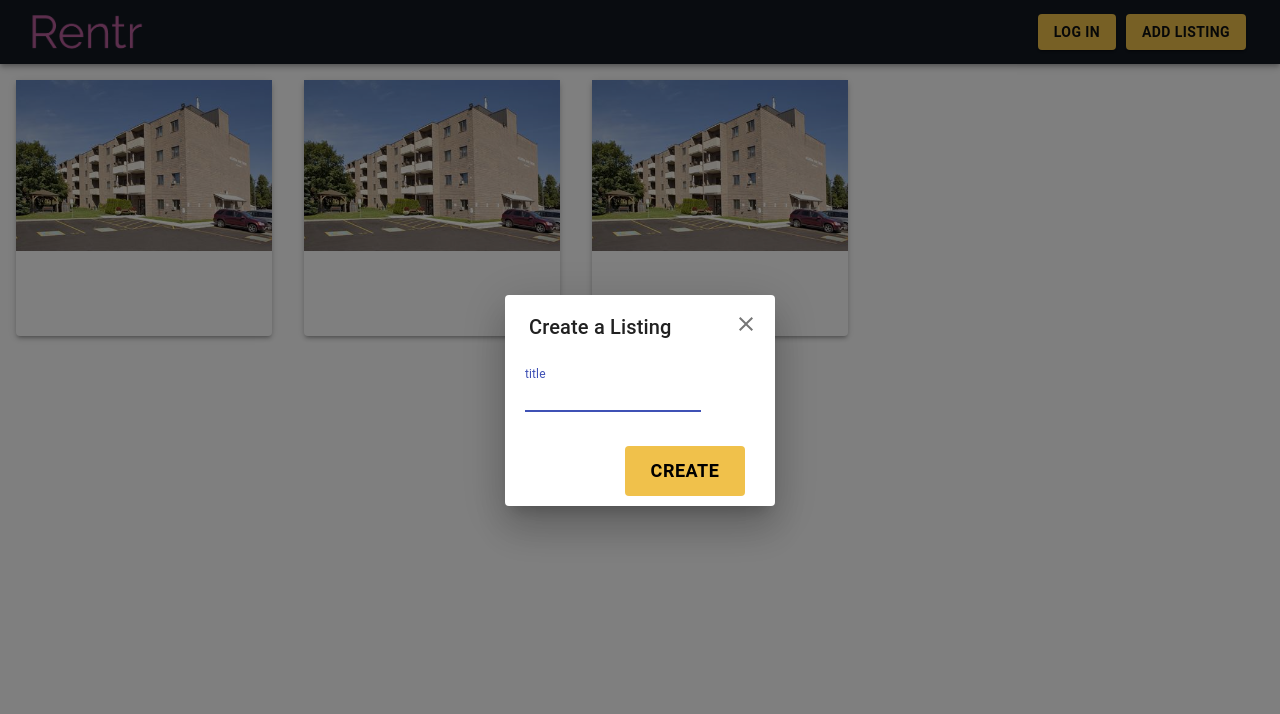
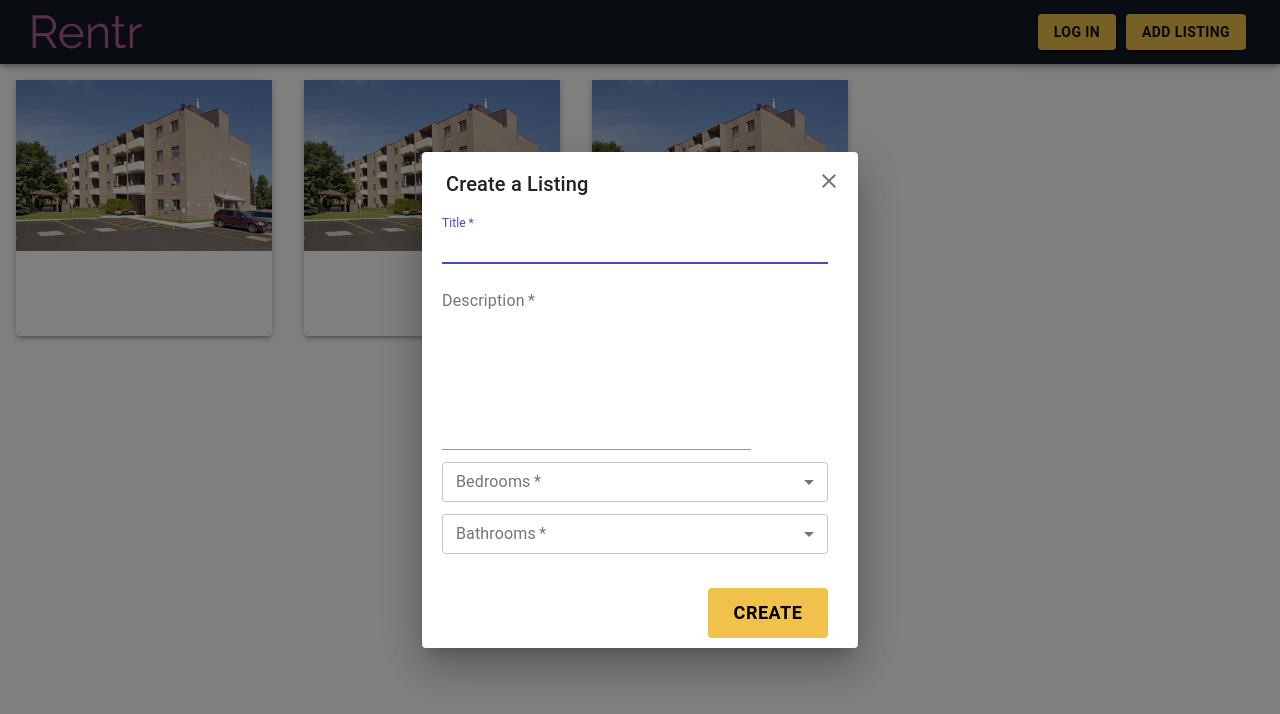
Before and after one commit to jcsnorlax97/rentr, a React (Create React App) app in the folder frontend/: page / in a window 1280 px wide. Both pictures are taken after a click on the button "ADD LISTING". Shown: the top 714 px of the page. Built offline with nearby package versions, Linux system fonts and the light colour scheme.

Commit message:
Basic UI of Creating Listing Form
Just the basic, barebones UI. This is without much design consideration... styling will be left for the future.

```diff
--- a/frontend/src/actions/CreateListing.js
+++ b/frontend/src/actions/CreateListing.js
@@ -1,6 +1,27 @@
 export const setTitle = (inputString) => {
     return {
         type: "SET_TITLE",
+        payload: inputString
+    }
+}
+
+export const setDescription = (inputString) => {
+    return {
+        type: "SET_DESCRIPTION",
+        payload: inputString
+    }
+}
+
+export const setNumberOfBedrooms = (inputString) => {
+    return {
+        type: "SET_NUMBER_OF_BEDROOMS",
+        payload: inputString
+    }
+}
+
+export const setNumberOfBathrooms = (inputString) => {
+    return {
+        type: "SET_NUMBER_OF_BATHROOMS",
         payload: inputString
     }
 }
--- a/frontend/src/components/CreateListing/CreateListingButton.jsx
+++ b/frontend/src/components/CreateListing/CreateListingButton.jsx
@@ -3,6 +3,9 @@ import { connect } from "react-redux";
 import { bindActionCreators } from "redux";
 import {
   setTitle,
+  setDescription,
+  setNumberOfBedrooms,
+  setNumberOfBathrooms,
   setDialogOpen
 } from "../../actions/CreateListing";
 import { Button } from "@material-ui/core";
@@ -13,9 +16,38 @@ import DialogContent from '@material-ui/core/DialogContent';
 import DialogTitle from '@material-ui/core/DialogTitle';
 import IconButton from '@material-ui/core/IconButton';
 import CloseIcon from '@material-ui/icons/Close';
+import MenuItem from '@material-ui/core/MenuItem';
 import axios from "axios";
 
 import "../../styles/HomePage.css"
+
+const numberDropdownOptions = [
+  {
+    value: '1',
+    label: '1'
+  },
+  {
+    value: '2',
+    label: '2'
+  },
+  {
+    value: '3',
+    label: '3'
+  },
+  {
+    value: '4',
+    label: '4'
+  },
+  {
+    value: '5',
+    label: '5'
+  },
+  {
+    value: '>5',
+    label: '>5'
+  }
+]
+
 
 class CreateListingButton extends Component {
 
@@ -63,13 +95,68 @@ class CreateListingButton extends Component {
           >
             <TextField
               autoFocus
+              required
+              fullWidth
+              className="emailField"
+              label="Title"
+              type="text"
+              inputProps={{ maxLength: 100 }}
+              onChange={this.handleTitle}
+            >
+              {this.props.title}
+            </TextField>
+
+            <TextField
+              id="standard-multiline-static"
+              multiline
+              required
+              fullWidth
+              rows={8}
               margin="dense"
               className="emailField"
-              label="title"
+              label="Description"
               type="text"
-              onChange={this.handleTitle}
+              inputProps={{ maxLength: 5000 }}
+              onChange={this.handleDescription}
             >
-              {this.props.loginEmail}
+              {this.props.description}
+            </TextField>
+            <TextField
+              id="outlined-select-full-width"
+              required
+              variant="outlined"
+              margin="dense"
+              select
+              fullWidth
+              label="Bedrooms"
+              value={this.props.numberOfBedrooms}
+              inputProps={{ color: 'green' }}
+              onChange={this.handleNumberOfBedrooms}
+            >
+              {numberDropdownOptions.map((option) => (
+                <MenuItem key={option.value} value={option.value}>
+                  {option.label}
+                </MenuItem>
+              ))}
+            </TextField>
+
+            <TextField
+              required
+              id="outlined-select"
+              variant="outlined"
+              margin="dense"
+              select
+              fullWidth
+              label="Bathrooms"
+              value={this.props.numberOfBathrooms}
+
+              onChange={this.handleNumberOfBathrooms}
+            >
+              {numberDropdownOptions.map((option) => (
+                <MenuItem key={option.value} value={option.value}>
+                  {option.label}
+                </MenuItem>
+              ))}
             </TextField>
 
           </DialogContent>
@@ -88,7 +175,7 @@ class CreateListingButton extends Component {
         </Dialog>
         {/* End of login dialog */}
 
-      </div>
+      </div >
     )
   }
 
@@ -101,6 +188,19 @@ class CreateListingButton extends Component {
   handleTitle = (event) => {
     this.props.setTitle(event.target.value);
   }
+
+  handleDescription = (event) => {
+    this.props.setDescription(event.target.value);
+  }
+
+  handleNumberOfBedrooms = (event) => {
+    this.props.setNumberOfBedrooms(event.target.value);
+  }
+
+  handleNumberOfBathrooms = (event) => {
+    this.props.setNumberOfBathrooms(event.target.value);
+  }
+
 
   handleClickCreate = () => {
     axios.post()
@@ -116,6 +216,9 @@ class CreateListingButton extends Component {
 
   resetDialogStatus = () => {
     this.props.setDialogOpen(false);
+    this.props.setDescription("");
+    this.props.setNumberOfBedrooms("");
+    this.props.setNumberOfBathrooms("");
   }
 
 }
@@ -124,6 +227,9 @@ class CreateListingButton extends Component {
 const mapStateToProps = state => {
   return {
     title: state.createListingContent.title,
+    description: state.createListingContent.title,
+    numberOfBedrooms: state.createListingContent.numberOfBedrooms,
+    numberOfBathrooms: state.createListingContent.numberOfBathrooms,
     dialogOpen: state.createListingContent.dialogOpen,
   };
 };
@@ -131,7 +237,10 @@ const mapStateToProps = state => {
 const matchDispatchToProps = dispatch => {
   return bindActionCreators({
     setTitle,
-    setDialogOpen,
+    setDescription,
+    setNumberOfBedrooms,
+    setNumberOfBathrooms,
+    setDialogOpen
   }, dispatch);
 };
 
--- a/frontend/src/reducers/CreateListing.js
+++ b/frontend/src/reducers/CreateListing.js
@@ -1,5 +1,8 @@
 const initialState = {
     title: "",
+    description: "",
+    numberOfBedrooms: "",
+    numberOfBathrooms: "",
     dialogOpen: false
 }
 
@@ -7,6 +10,12 @@ export const createListingReducer = (state = initialState, action) => {
     switch (action.type) {
         case "SET_TITLE":
             return { ...state, title: action.payload };
+        case "SET_DESCRIPTION":
+            return { ...state, description: action.payload };
+        case "SET_NUMBER_OF_BEDROOMS":
+            return { ...state, numberOfBedrooms: action.payload };
+        case "SET_NUMBER_OF_BATHROOMS":
+            return { ...state, numberOfBathrooms: action.payload };
         case "SET_DIALOG_OPEN":
             return { ...state, dialogOpen: action.payload };
         default:
```
